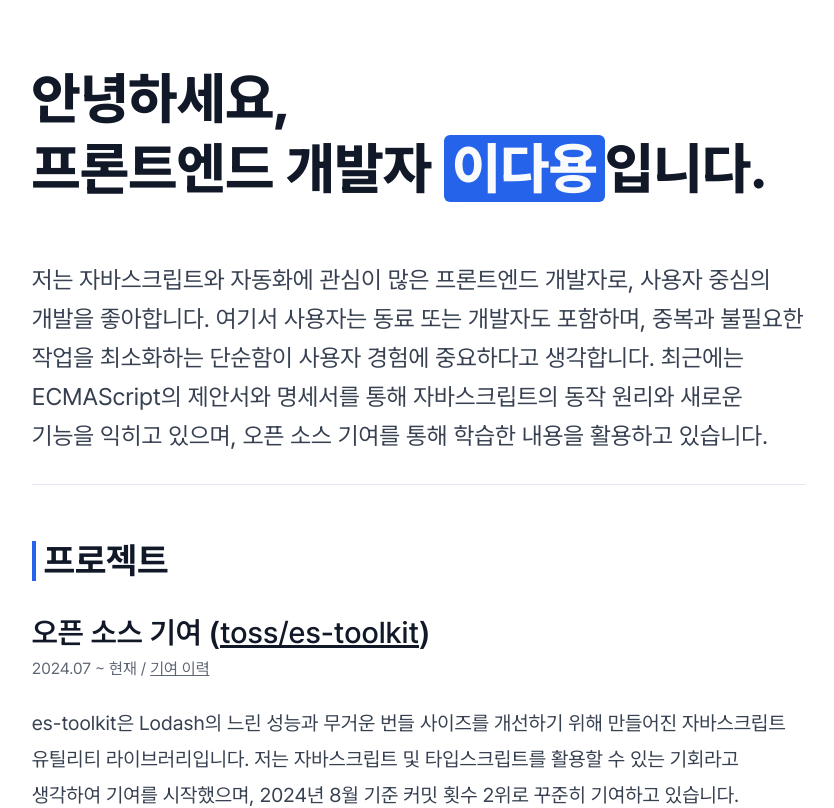
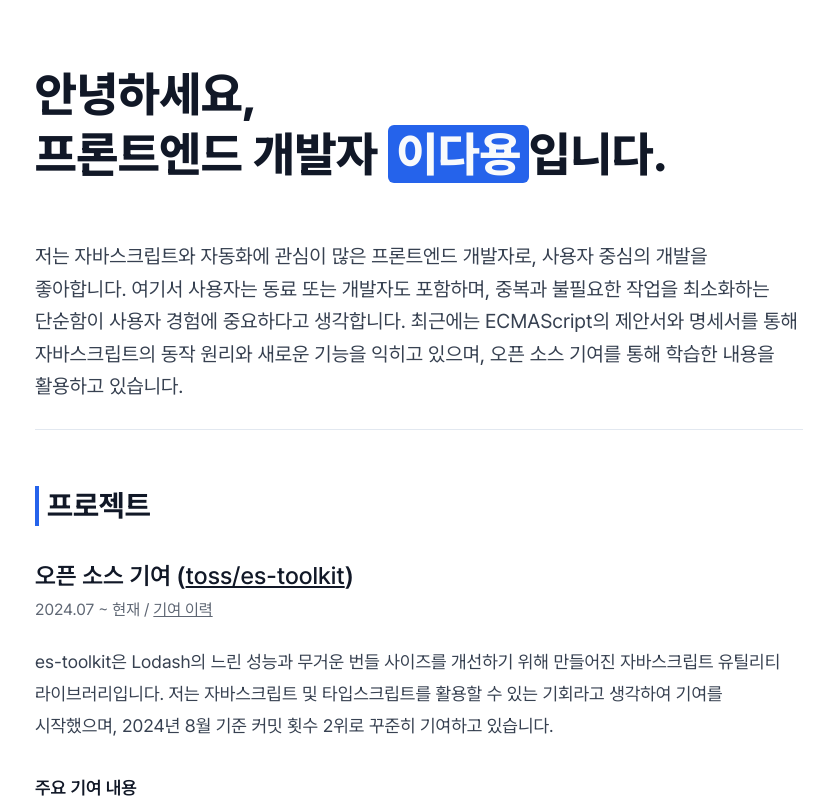
Before and after one commit to dayongkr/resume, a Next.js app: page / in a window 1280 px wide. Shown: the top 808 px of the page, without its empty margins (221-1055 px from the left). Built offline with nearby package versions, Linux system fonts and the light colour scheme.

Commit message:
fix(layout): decrease font size

```diff
--- a/src/app/_components/BioSection.tsx
+++ b/src/app/_components/BioSection.tsx
@@ -9,7 +9,7 @@ export function BioSection() {
         프론트엔드 개발자 <span className="mark">이다용</span>
         입니다.
       </h1>
-      <p className="text-xl !leading-relaxed md:text-2xl">
+      <p className="text-xl !leading-relaxed">
         저는 자바스크립트와 자동화에 관심이 많은 프론트엔드 개발자로, 사용자 중심의 개발을 좋아합니다. 여기서 사용자는
         동료 또는 개발자도 포함하며, 중복과 불필요한 작업을 최소화하는 단순함이 사용자 경험에 중요하다고 생각합니다.
         최근에는 ECMAScript의 제안서와 명세서를 통해 자바스크립트의 동작 원리와 새로운 기능을 익히고 있으며, 오픈 소스
--- a/src/app/page.tsx
+++ b/src/app/page.tsx
@@ -8,7 +8,7 @@ import { ProjectSection } from './_components/ProjectSection';
 
 export default function Home() {
   return (
-    <main className="container prose prose-lg break-keep dark:prose-invert md:prose-xl">
+    <main className="container prose prose-lg break-keep dark:prose-invert !max-w-3xl">
       <PrintBanner />
       <BioSection />
       <ProjectSection />
```
